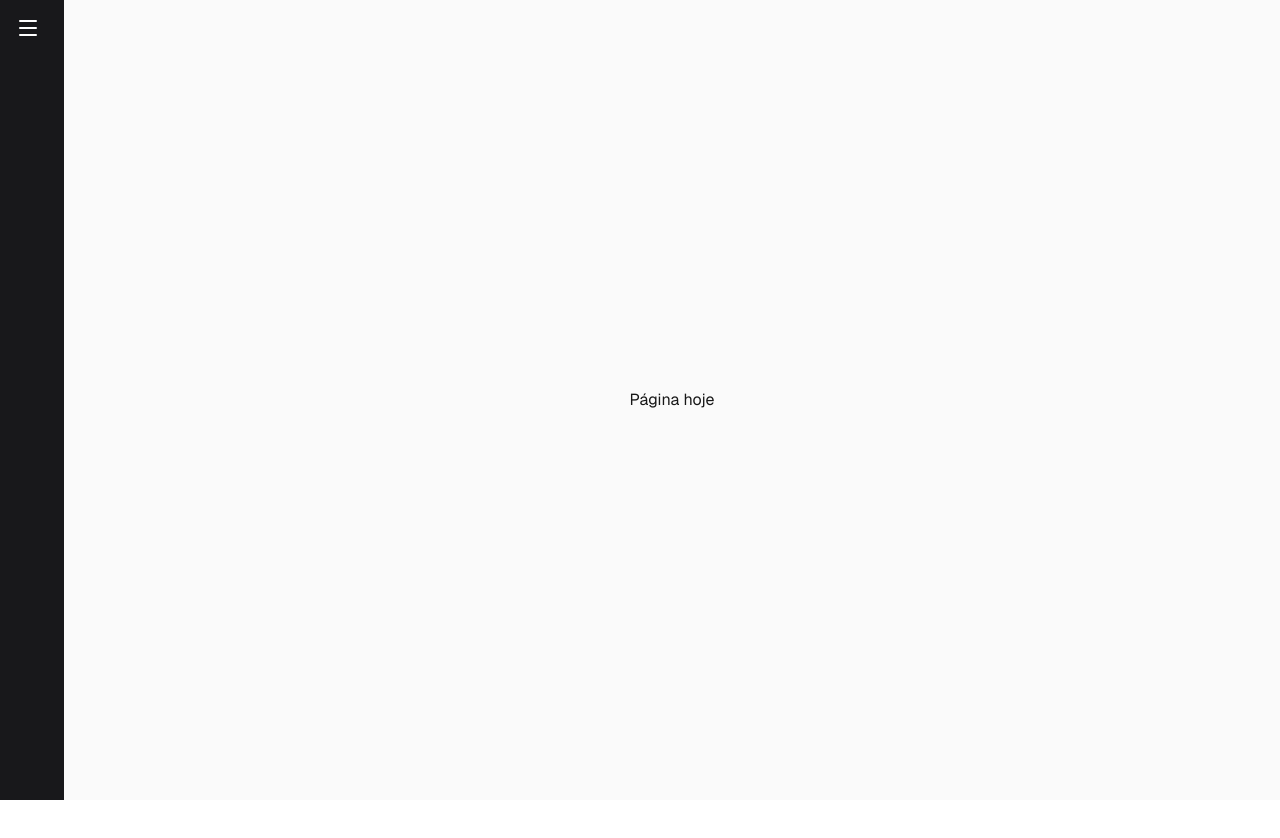
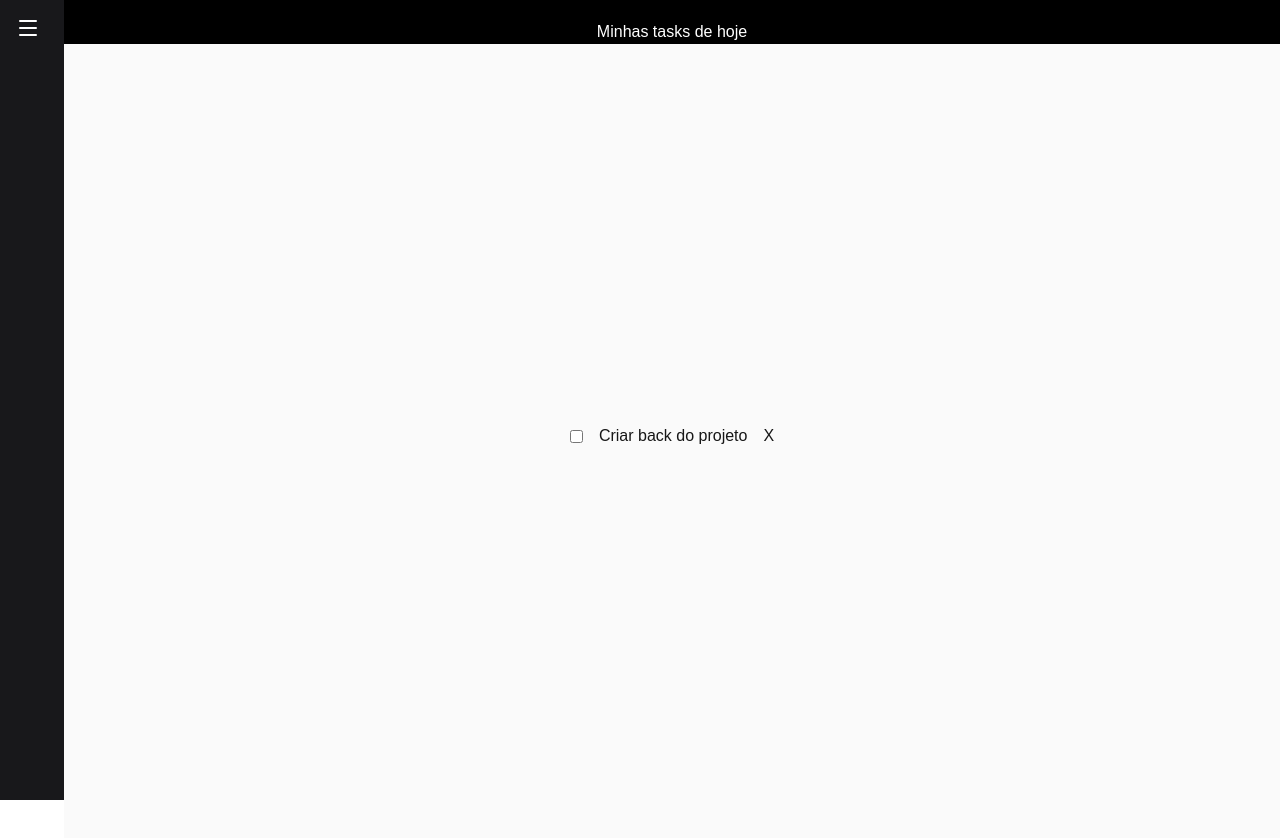
Before and after one commit to VitoriaDourado/todo-list-frontend, a Next.js app: page /tarefas/hoje in a window 1280 px wide. Shown: the top 838 px of the page. Before the commit the page ends 800 px from the top, so only its background shows below. Built offline with nearby package versions, Linux system fonts and the light colour scheme.

Commit message:
:sparkles: feat: Adding dates in tasks for show to pages

```diff
--- a/src/app/page.tsx
+++ b/src/app/page.tsx
@@ -1,14 +1,33 @@
-import { TaskList } from "../components/tasks/TaskList";
+'use client'
+
+import { TaskList } from '../components/tasks/TaskList'
+import { useTasks } from '../hooks/useTasks'
+import { isToday } from '../services/date.utils'
 
 export default function Home() {
+  const { tasks, loading, toggleTask, removeTask } = useTasks()
+
+  const todayTasks = tasks.filter(task =>
+    isToday(task.createdAt)
+  )
+
   return (
     <div>
-      <div className="bg-black text-white items-center justify-center flex pt-5">
+      <div className="bg-black text-white flex items-center justify-center pt-5">
         Minhas tasks
       </div>
+
       <div className="flex min-h-screen items-center justify-center bg-zinc-50 font-sans dark:bg-black">
-        <TaskList />
+        {loading ? (
+          <p>Carregando...</p>
+        ) : (
+          <TaskList
+            tasks={tasks}
+            onToggle={toggleTask}
+            onRemove={removeTask}
+          />
+        )}
       </div>
     </div>
-  );
+  )
 }
--- a/src/app/tarefas/hoje/page.tsx
+++ b/src/app/tarefas/hoje/page.tsx
@@ -1,8 +1,33 @@
+'use client'
 
-export default function Hoje() {
+import { TaskList } from '../../../components/tasks/TaskList'
+import { useTasks } from '../../../hooks/useTasks'
+import { isToday } from '../../../services/date.utils'
+
+export default function HojePage() {
+  const { tasks, loading, toggleTask, removeTask } = useTasks()
+
+  const todayTasks = tasks.filter(task =>
+    isToday(task.createdAt)
+  )
+
   return (
-    <div className="flex h-full items-center justify-center bg-zinc-50 font-sans dark:bg-black">
-      Página hoje
+    <div>
+      <div className="bg-black text-white flex items-center justify-center pt-5">
+        Minhas tasks de hoje
+      </div>
+
+      <div className="flex min-h-screen items-center justify-center bg-zinc-50 dark:bg-black">
+        {loading ? (
+          <p>Carregando...</p>
+        ) : (
+          <TaskList
+            tasks={todayTasks}
+            onToggle={toggleTask}
+            onRemove={removeTask}
+          />
+        )}
+      </div>
     </div>
-  );
+  )
 }
--- a/src/components/layout/Sidebar.tsx
+++ b/src/components/layout/Sidebar.tsx
@@ -34,6 +34,7 @@ export default function Sidebar({ isOpen, toggle }: SidebarProps) {
 
           <nav className="flex flex-col h-screen justify-between">
             <div className="flex flex-col gap-4 mt-8">
+              <Link href={"/"} className="text-left cursor-pointer">Todas as tarefas</Link>
               <Link href={"/tarefas/hoje"} className="text-left cursor-pointer">Hoje</Link>
               <Link href={"/tarefas/em-breve"} className="text-left cursor-pointer">Em breve</Link>
               <Link href={"/tarefas/projetos"} className="text-left cursor-pointer">Projetos</Link>
--- a/src/components/tasks/TaskList.tsx
+++ b/src/components/tasks/TaskList.tsx
@@ -1,21 +1,29 @@
 'use client'
 
-import { useTasks } from "../../hooks/useTasks"
+import { Task } from '../../services/tasks.types'
 
-export function TaskList() {
-    const { tasks, loading, toggleTask, removeTask } = useTasks()
+interface TaskListProps {
+  tasks: Task[]
+  onToggle: (id: string) => void
+  onRemove: (id: string) => void
+}
 
-    if (loading) {
-        return <div>Loading...</div>
+export function TaskList({ tasks, onToggle, onRemove }: TaskListProps) {
+  if (!tasks.length) {
+    return <p>Nenhuma task para hoje 🎉</p>
   }
 
   return (
     <ul>
       {tasks.map(task => (
         <li key={task.id} className="flex items-center gap-4 mb-4">
-                    <input type="checkbox" checked={task.done} onChange={() => toggleTask(task.id)} />
+          <input
+            type="checkbox"
+            checked={task.done}
+            onChange={() => onToggle(task.id)}
+          />
           <span>{task.title}</span>
-                    <button onClick={() => removeTask(task.id)}>X</button>
+          <button onClick={() => onRemove(task.id)}>X</button>
         </li>
       ))}
     </ul>
--- /dev/null
+++ b/src/services/date.utils.ts
@@ -0,0 +1,20 @@
+export function today() {
+  return new Date().toISOString();
+}
+
+export function daysFromToday(days: number) {
+  const date = new Date();
+  date.setDate(date.getDate() + days);
+  return date.toISOString();
+}
+
+export function isToday(dateString: string) {
+  const date = new Date(dateString);
+  const today = new Date();
+
+  return (
+    date.getDate() === today.getDate() &&
+    date.getMonth() === today.getMonth() &&
+    date.getFullYear() === today.getFullYear()
+  );
+}
--- a/src/services/tasks.mock.ts
+++ b/src/services/tasks.mock.ts
@@ -1,34 +1,35 @@
 import { Task } from "./tasks.types";
+import {today, daysFromToday} from "./date.utils";
 
 export const tasksMock: Task[] = [
   {
     id: "1",
     title: "Estudar Next.js",
     done: true,
-    createdAt: new Date().toISOString(),
+    createdAt: daysFromToday(-2),
   },
   {
     id: "2",
     title: "Criar estrutura do projeto",
     done: true,
-    createdAt: new Date().toISOString(),
+    createdAt: daysFromToday(-1),
   },
   {
     id: "3",
     title: "Criar back do projeto",
     done: false,
-    createdAt: new Date().toISOString(),
+    createdAt: today(),
   },
   {
     id: "4",
     title: "Criar banco do projeto",
     done: false,
-    createdAt: new Date().toISOString(),
+    createdAt: daysFromToday(1),
   },
   {
     id: "5",
     title: "Conectar o projeto completo",
     done: false,
-    createdAt: new Date().toISOString(),
+    createdAt: daysFromToday(2),
   },
 ];
```
Lines whose indentation alone changed are shown as unchanged.
